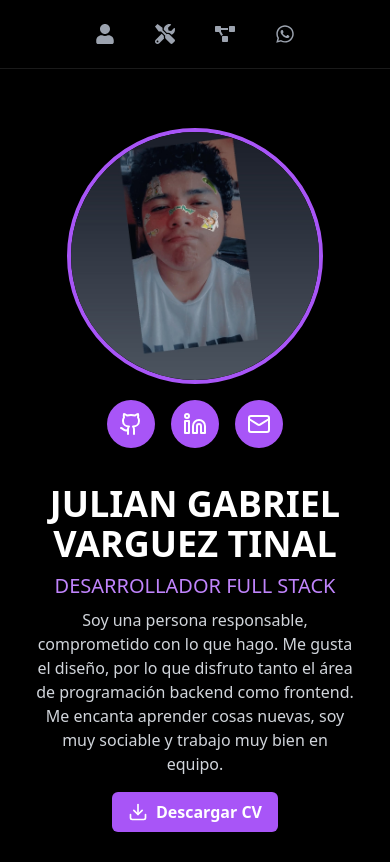
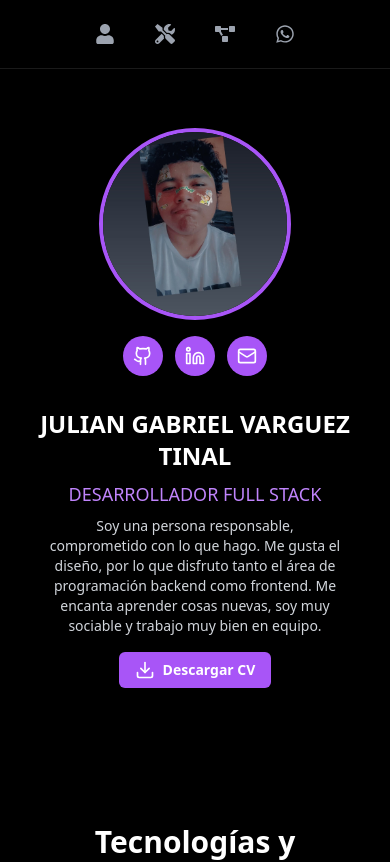
Before and after one commit to JulianTinal/Portfolio, a React (Vite) app: page / in a window 390 px wide. Shown: the top 862 px of the page. Built offline with nearby package versions, Linux system fonts and the light colour scheme.

Commit message:
prueba responsive2

```diff
--- a/src/components/PerfilComponent/PerfilComponent.jsx
+++ b/src/components/PerfilComponent/PerfilComponent.jsx
@@ -7,53 +7,51 @@ const PerfilComponent = () => {
   return (
     <div className="max-w-6xl mx-auto py-8 px-4 text-white">
       <div className="text-center md:text-left" data-aos="fade-in">
-        <div className="w-64 h-64 mx-auto mb-2 relative">
+        <div className="w-48 h-48 md:w-64 md:h-64 mx-auto mb-2 relative">
           <img
             src={profile}
             alt="Foto de perfil"
             className="rounded-full w-full h-full object-cover border-4 border-purple-500"
           />
-          {/* Botones sociales circulares */}
-          <div className="flex gap-4 justify-center md:justify-center mt-4">
+          <div className="flex gap-3 md:gap-4 justify-center md:justify-center mt-4">
             <a
               href="https://github.com/JulianTinal"
               target="_blank"
               rel="noopener noreferrer"
-              className="rounded-full w-12 h-12 bg-purple-500 hover:bg-purple-600 flex items-center justify-center transition-colors"
+              className="rounded-full w-10 h-10 md:w-12 md:h-12 bg-purple-500 hover:bg-purple-600 flex items-center justify-center transition-colors"
             >
-              <Github className="h-6 w-6" />
+              <Github className="h-5 w-5 md:h-6 md:w-6" />
             </a>
             <a
               href="https://www.linkedin.com/in/julian-tinal-272692321/"
               target="_blank"
               rel="noopener noreferrer"
-              className="rounded-full w-12 h-12 bg-purple-500 hover:bg-purple-600 flex items-center justify-center transition-colors"
+              className="rounded-full w-10 h-10 md:w-12 md:h-12 bg-purple-500 hover:bg-purple-600 flex items-center justify-center transition-colors"
             >
-              <Linkedin className="h-6 w-6" />
+              <Linkedin className="h-5 w-5 md:h-6 md:w-6" />
             </a>
             <a
               href="mailto:julian.tinal.15tvsec@gmail.com"
-              className="rounded-full w-12 h-12 bg-purple-500 hover:bg-purple-600 flex items-center justify-center transition-colors"
+              className="rounded-full w-10 h-10 md:w-12 md:h-12 bg-purple-500 hover:bg-purple-600 flex items-center justify-center transition-colors"
             >
-              <Mail className="h-6 w-6" />
+              <Mail className="h-5 w-5 md:h-6 md:w-6" />
             </a>
           </div>
         </div>
       </div>
       <br />
       <br />
-      <br />
-      <div className="text-center" data-aos="fade-in">
-        <h1 className="text-4xl font-bold mt-5 mb-2">JULIAN GABRIEL VARGUEZ TINAL</h1>
-        <p className="text-xl text-purple-400 mb-2">DESARROLLADOR FULL STACK</p>
-        <p className="text-gray-300 mb-4 max-w-prose mx-auto">
-        Soy una persona responsable, comprometido con lo que hago. Me gusta el diseño, por lo que disfruto tanto el área de programación backend como frontend. Me encanta aprender cosas nuevas, soy muy sociable y trabajo muy bien en equipo.
+      <div className="mt-8 md:mt-20 text-center" data-aos="fade-in">
+        <h1 className="text-2xl md:text-4xl font-bold mb-2">JULIAN GABRIEL VARGUEZ TINAL</h1>
+        <p className="text-lg md:text-xl text-purple-400 mb-2">DESARROLLADOR FULL STACK</p>
+        <p className="text-sm md:text-base text-gray-300 mb-4 max-w-prose mx-auto px-4 md:px-0">
+          Soy una persona responsable, comprometido con lo que hago. Me gusta el diseño, por lo que disfruto tanto el área de programación backend como frontend. Me encanta aprender cosas nuevas, soy muy sociable y trabajo muy bien en equipo.
         </p>
         <div className="flex justify-center font-bold">
           <a
             href={cv}
             download
-            className="flex items-center gap-2 bg-purple-500 hover:bg-purple-600 px-4 py-2 rounded-md transition-colors"
+            className="flex items-center gap-2 bg-purple-500 hover:bg-purple-600 px-4 py-2 rounded-md transition-colors text-sm md:text-base"
           >
             <Download size={20} />
             Descargar CV
```
